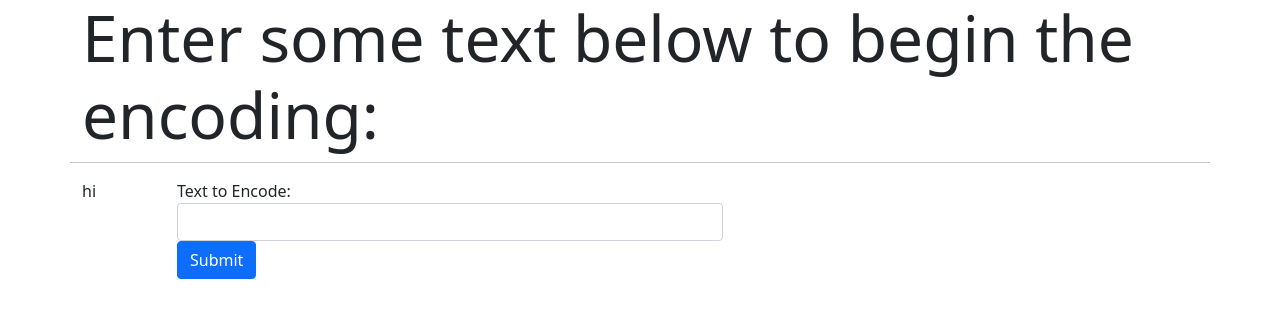
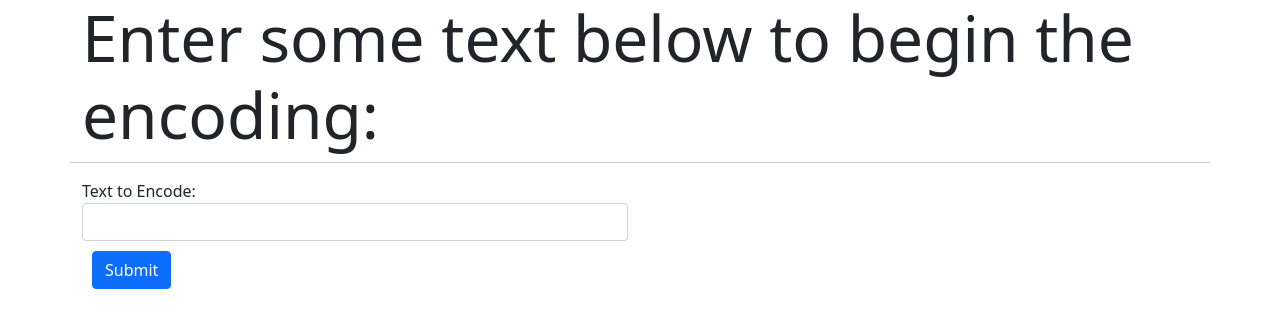
Before and after one commit to alexnordhoff/React-Crypto, a React (Create React App) app in the folder frontend/: page / in a window 1280 px wide. Shown: the top 328 px of the page. Built offline with nearby package versions, Linux system fonts and the light colour scheme.

Commit message:
added sha512 to the project

```diff
--- a/frontend/src/App.js
+++ b/frontend/src/App.js
@@ -8,12 +8,12 @@ function App() {
   const str = "Text to Encode:    ";
   const [enteredText, setEnteredText] = useState("");
   const [hash_256, set256Hash] = useState("");
+  const [hash_512, set512Hash] = useState("");
   // const [cipher_aes, setAESCipher] = useState("");
   const [submitted, setSubmitted] = useState(false);
   function hash(string) {
     set256Hash(createHash('sha256').update(string).digest('hex'));
-
-
+    set512Hash(createHash('sha512').update(string).digest('hex'));
 
     setSubmitted(true);
     return
@@ -27,30 +27,29 @@ function App() {
               Enter some text below to begin the encoding:
             </h1>
             <hr/>
-          <div class="col-md-1"> hi</div>
           <div class="col-md-6">
                 {str}
                 <input class="form-control" type="text" name="input" onChange={(e) => setEnteredText(e.target.value)}/>
-
-              <button class="btn btn-primary" type="submit" onClick={()=>hash(enteredText)}> Submit </button>
+                <button class="btn btn-primary" style={{margin:10}} type="submit" onClick={()=>hash(enteredText)}> Submit </button>
           </div>
           <div class="col-md-5">
             <div >
             {submitted &&
               <div>
                 <p style={{fontSize:12}}>
-                  SHA-256 Hash Value: {hash_256}
+                  SHA-256 Hash Value:
                 </p>
-                {/* <p style={{fontSize:12}}>
-                  AES Encoded Value: {cipher_aes}
-                </p> */}
-                </div>
+                <p>{hash_256}</p>
+                <p style={{fontSize:12}}>
+                  SHA-512 Hash Value:
+                </p>
+                <p>{hash_512}</p>
+              </div>
             }
             </div>
           </div>
         </div>
       </header>
-
     </div>
   );
 }
```
